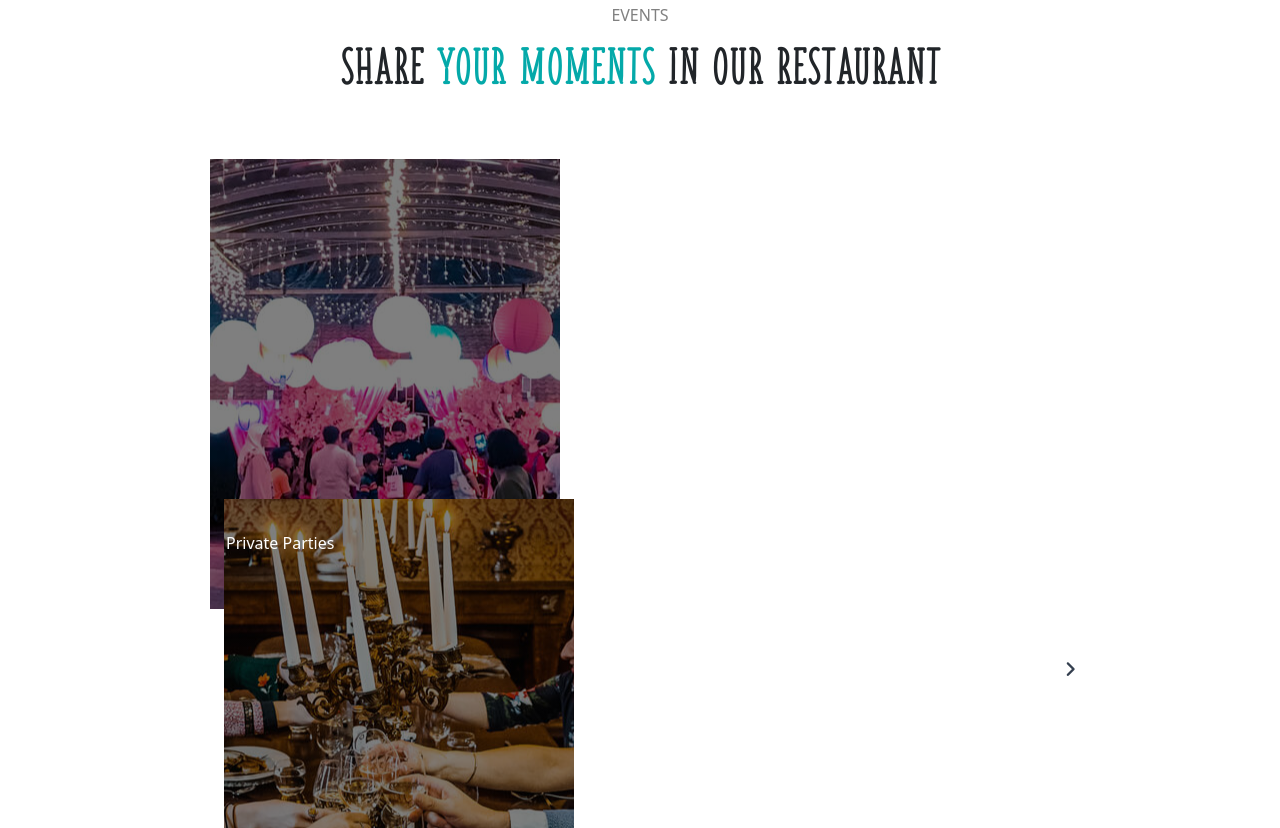
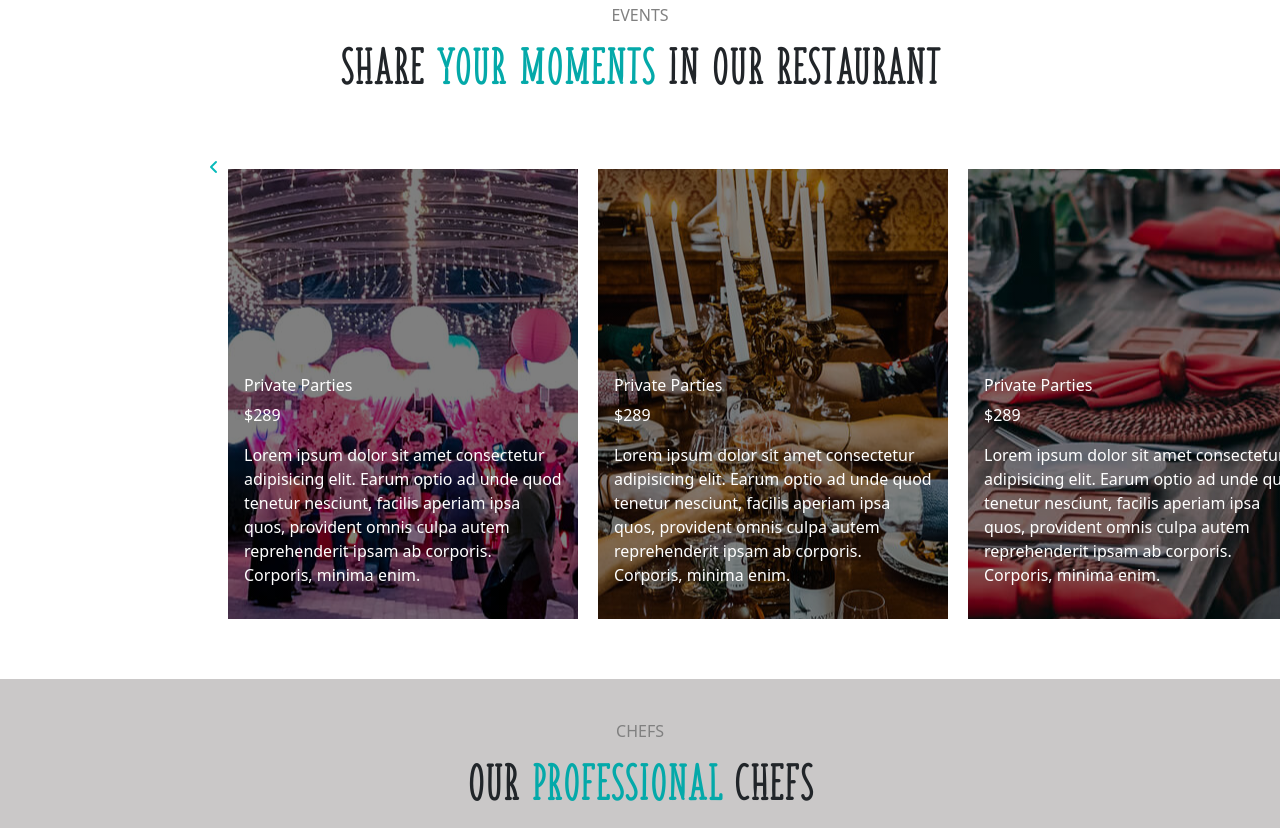
Before and after one commit to sebreye/Projet-Miam, a website: page index.html in a window 1280 px wide. Shown: the part 3352-4180 px from the top of the page. Drawn offline with Linux system fonts and the light colour scheme.

Commit message:
modi carousel

```diff
--- a/public/js/main.js
+++ b/public/js/main.js
@@ -193,3 +193,29 @@ carousel.addEventListener("touchmove", dragging);
 document.addEventListener("mouseup", dragStop);
 
 // carousel2
+
+
+
+
+const carousel1 = document.querySelector('.carou');
+const cards = document.querySelectorAll('.cards-carou');
+const leftButton = document.querySelector('#left');
+const rightButton = document.querySelector('#right');
+
+rightButton.addEventListener('click', function() {
+    const firstCard = carousel1.firstElementChild;
+    carousel1.appendChild(firstCard);
+    carousel1.style.left = '-33.33%';
+    setTimeout(function() {
+    carousel1.style.left = '0%';
+    }, 50);
+});
+
+leftButton.addEventListener('click', function() {
+    const lastCard = carousel1.lastElementChild;
+    carousel1.insertBefore(lastCard, carousel1.firstElementChild);
+    carousel1.style.left = '33.33%';
+    setTimeout(function() {
+    carousel1.style.left = '0%';
+    }, 50);
+});
--- a/src/sass/modules/_carrousel2.scss
+++ b/src/sass/modules/_carrousel2.scss
@@ -50,69 +50,11 @@
 
 .wrap{
     display: flex;
-    max-width: 1200px;
-    position: relative;
+    justify-content: space-around;
 }
-.wrap i{
-    top: 50%;
-    height: 44px;
-    width: 44px;
-    color: #343F4F;
-    cursor: pointer;
-    font-size: 1.15rem;
-    position: absolute;
-    text-align: center;
-    line-height: 44px;
-    background: #fff;
-    border-radius: 50%;
-    transform: translateY(-50%);
-    transition: transform 0.1s linear;
+.carou{
+    display: flex;
 }
-.wrap i:active{
-    transform: translateY(-50%) scale(0.9);
+.cards-carou{
+    margin: 10px;
 }
-.wrap i:hover{
-    background: #f2f2f2;
-}
-.wrap i:first-child{
-    left: -22px;
-    display: none;
-}
-.wrap i:last-child{
-    right: -22px;
-}
-.wrap .carou{
-    font-size: 0px;
-    cursor: pointer;
-    overflow: hidden;
-    white-space: nowrap;
-    scroll-behavior: smooth;
-}
-.carou.dragging{
-    cursor: grab;
-    scroll-behavior: auto;
-}
-.carou.dragging .cards-carou{
-    pointer-events: none;
-}
-.carou .cards-carou{
-    height: 340px;
-    object-fit: cover;
-    user-select: none;
-    margin-left: 14px;
-    width: calc(100% / 3);
-}
-
-.carou .cards-carou:first-child{
-    margin-left: 0px;
-}
-@media screen and (max-width: 900px) {
-    .carou .cards-carou{
-    width: calc(100% / 2);
-    }
-}
-@media screen and (max-width: 550px) {
-    .carou .cards-carou{
-    width: 100%;
-    }
-}
```
Also changed, not shown: public/css/app.css.
